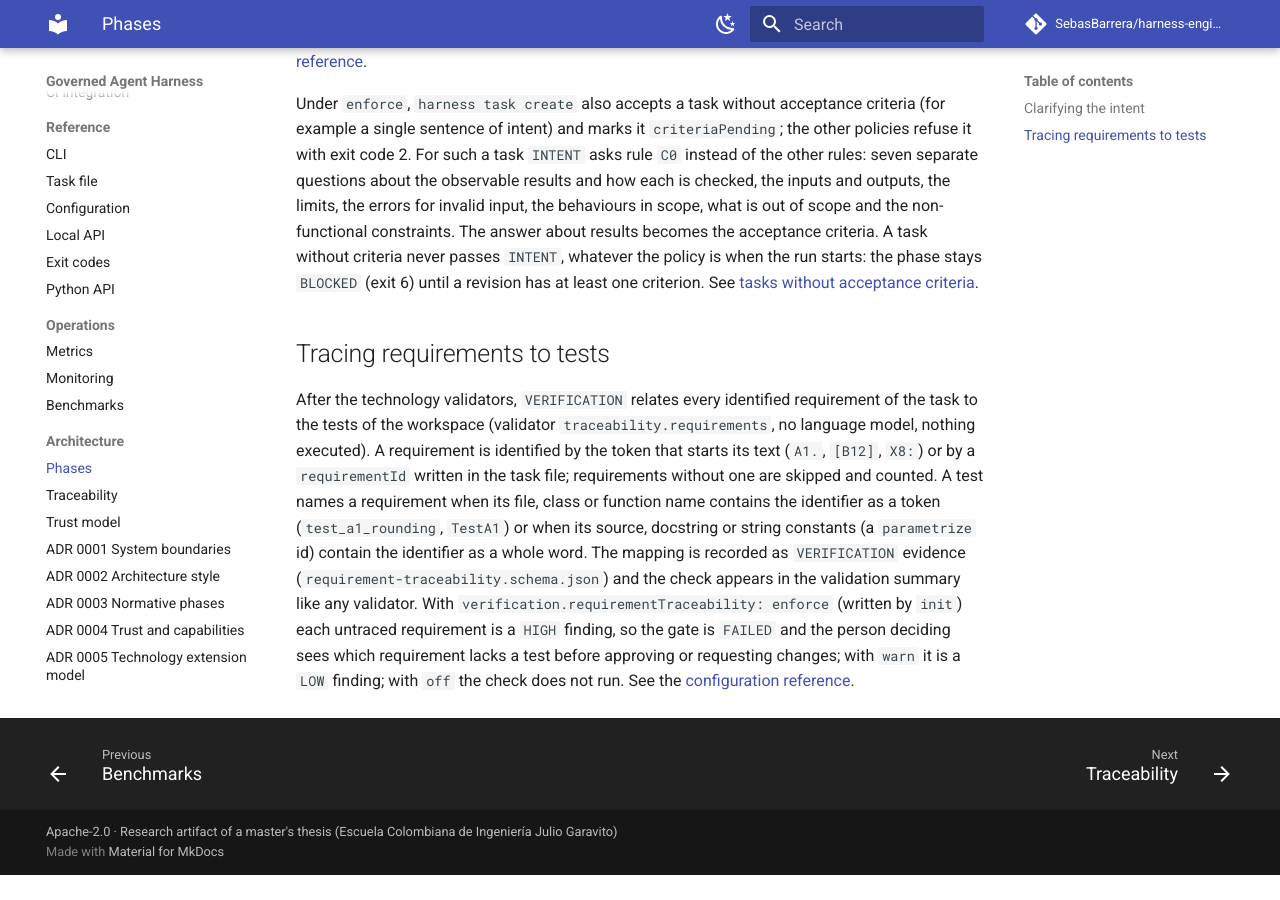
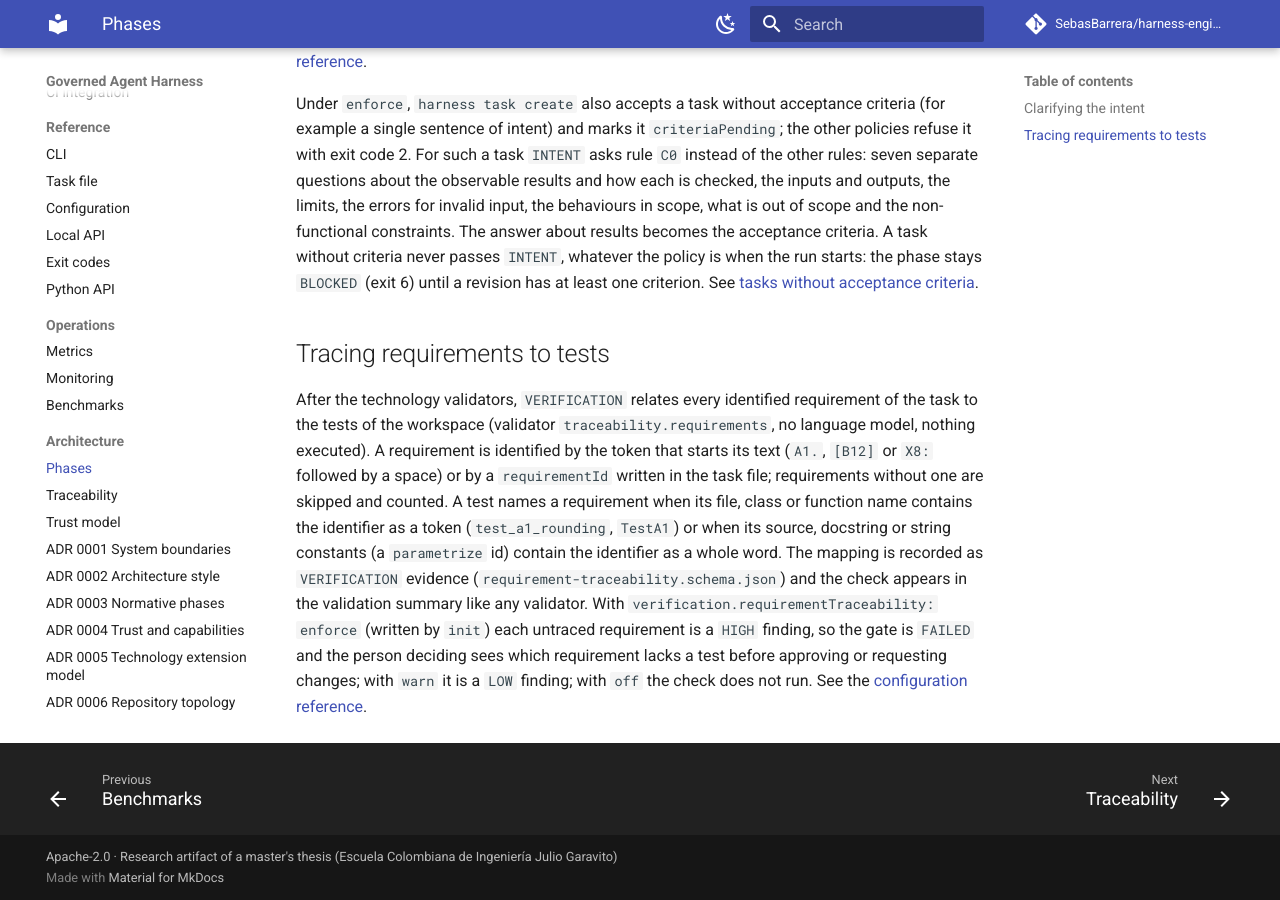
Before and after one commit to SebasBarrera/harness-engineering, an MkDocs documentation site: the page built from docs/architecture/phases.md, in a window 1280 px wide and 900 px high, scrolled down 1200 px. Built offline with MkDocs 1.6.1 and Material for MkDocs 9.7.7, drawn with Linux system fonts in a browser that asks for light colours; comment, search, counter and statistics services are not loaded; before the commit the page ends 2075 px from its top, so only the background shows below that.

Commit message:
docs: write the requirement identifier forms without trailing spaces in code
markdownlint MD038 rejects code spans that end with a space, such as `A1. `.
The identifiers are now written without it and the text says that a space
follows them.

Refs #35

```diff
--- a/docs/architecture/phases.md
+++ b/docs/architecture/phases.md
@@ -43,8 +43,8 @@
 
 After the technology validators, `VERIFICATION` relates every identified requirement of the task to
 the tests of the workspace (validator `traceability.requirements`, no language model, nothing
-executed). A requirement is identified by the token that starts its text (`A1. `, `[B12] `,
-`X8: `) or by a `requirementId` written in the task file; requirements without one are skipped
+executed). A requirement is identified by the token that starts its text (`A1.`, `[B12]` or `X8:`
+followed by a space) or by a `requirementId` written in the task file; requirements without one are skipped
 and counted. A test names a requirement when its file, class or function name contains the
 identifier as a token (`test_a1_rounding`, `TestA1`) or when its source, docstring or string
 constants (a `parametrize` id) contain the identifier as a whole word. The mapping is recorded as
```
Also changed, not shown: CHANGELOG.md (+1 -1 lines).
